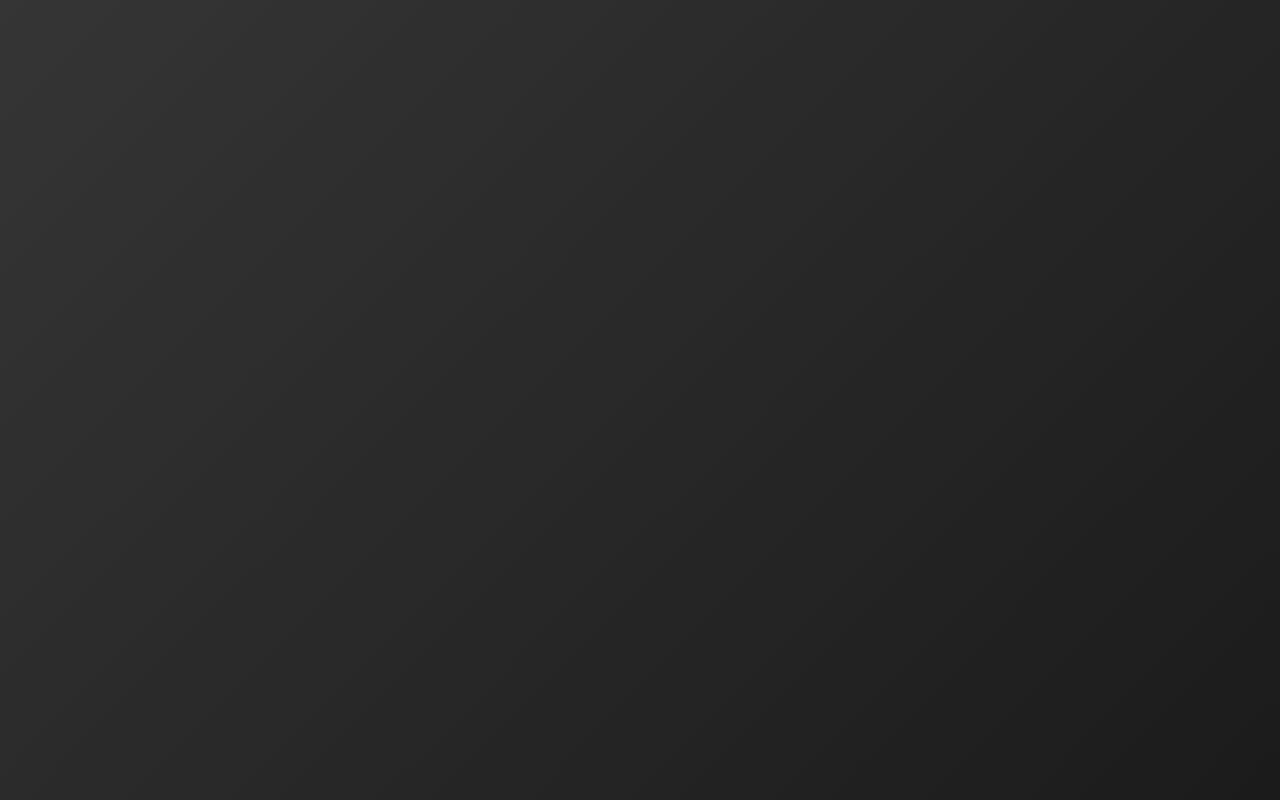
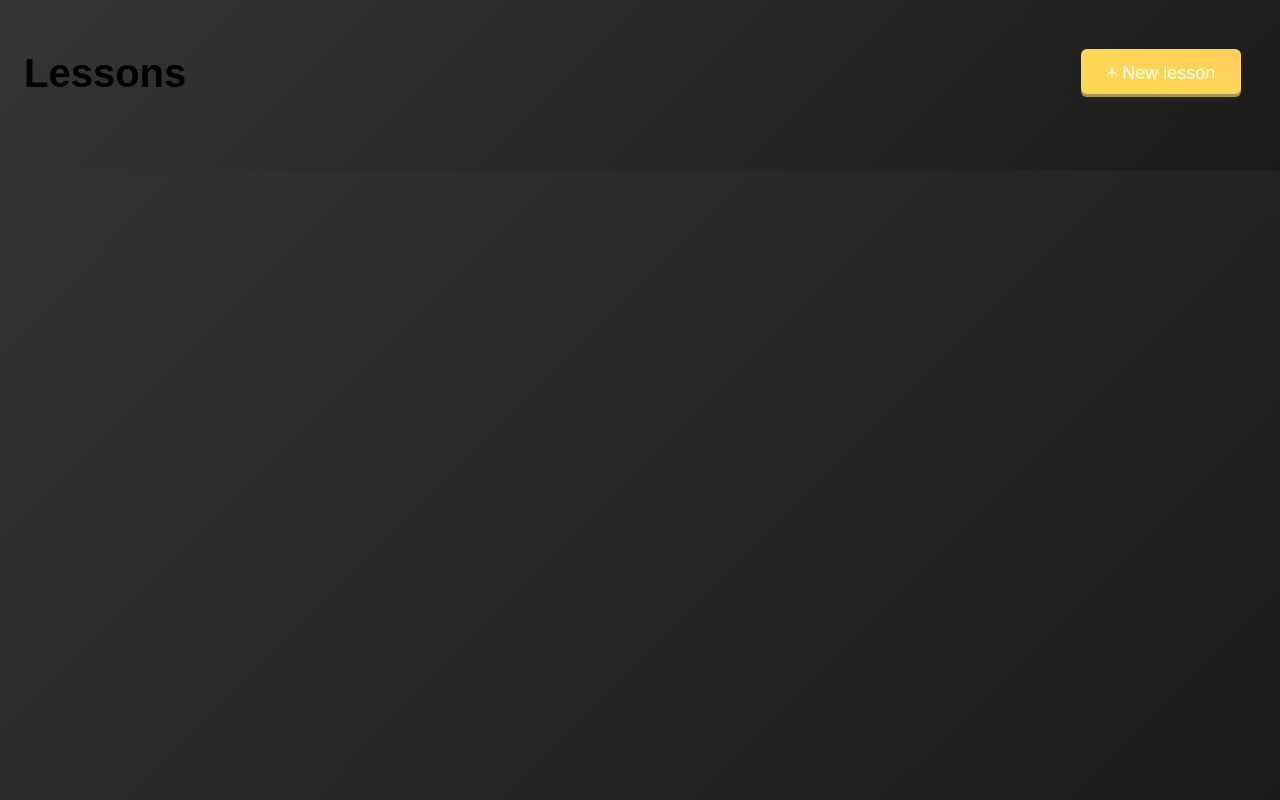
Before and after one commit to JoelvHouten/11-SPA-Builder, a Vue app: page /lessons in a window 1280 px wide. Before the commit this address had no page. Built offline with nearby package versions, Linux system fonts and the light colour scheme.

Commit message:
LessonOverview

```diff
--- a/src/router.ts
+++ b/src/router.ts
@@ -1,36 +1,40 @@
-import { createRouter, createWebHistory } from "vue-router";
-import LessonOverview from "@/views/LessonOverview.vue";
-import LessonComponent from "@/views/LessonComponent.vue";
-import LessonCreate from "./views/LessonCreate.vue";
-import ComponentGallery from "@/views/ComponentGallery.vue";
+import { createRouter, createWebHistory } from "vue-router"
+import LessonOverview from "@/views/LessonOverview.vue"
+import LessonComponent from "@/views/LessonComponent.vue"
+import LessonCreate from "@/views/LessonCreate.vue"
+import ComponentGallery from "@/views/ComponentGallery.vue"
 
 const routes = [
-  // {
-  //   path: "/",
-  //   name: "overview",
-  //   component: LessonOverview,
-  // },
   {
     path: "/",
-    name: "overview",
+    redirect: "/lessons"
+  },
+  {
+    path: "/lessons",
+    name: "lessons",
     component: LessonOverview,
+  },
+  {
+    path: "/lessons/create",
+    name: "lesson-create",
+    component: LessonCreate,
   },
   {
     path: "/lessons/:id",
     name: "lesson",
     component: LessonComponent,
+    props: true,
   },
   {
-   path: "/lesson/create",
-   component: LessonCreate
-  },
-
-
-];
+    path: "/components",
+    name: "components",
+    component: ComponentGallery,
+  }
+]
 
 const router = createRouter({
   history: createWebHistory(),
   routes,
-});
+})
 
-export default router;
+export default router
--- a/src/views/LessonOverview.vue
+++ b/src/views/LessonOverview.vue
@@ -14,8 +14,8 @@ onMounted(() => {
 })
 
 function createLesson() {
-  const tempId = crypto.randomUUID()
-  router.push({ name: 'lesson', params: { id: tempId }, query: { new: '1' } })
+  const id = store.createLesson()
+  router.push({ name: 'lesson', params: { id }, query: { new: '1' } })
 }
 
 function openLesson(id: string) {
```
